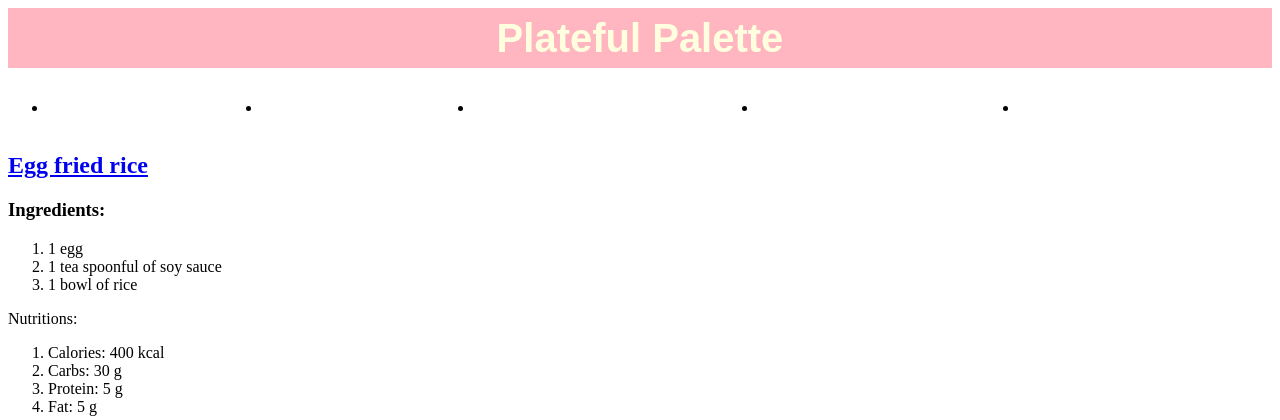
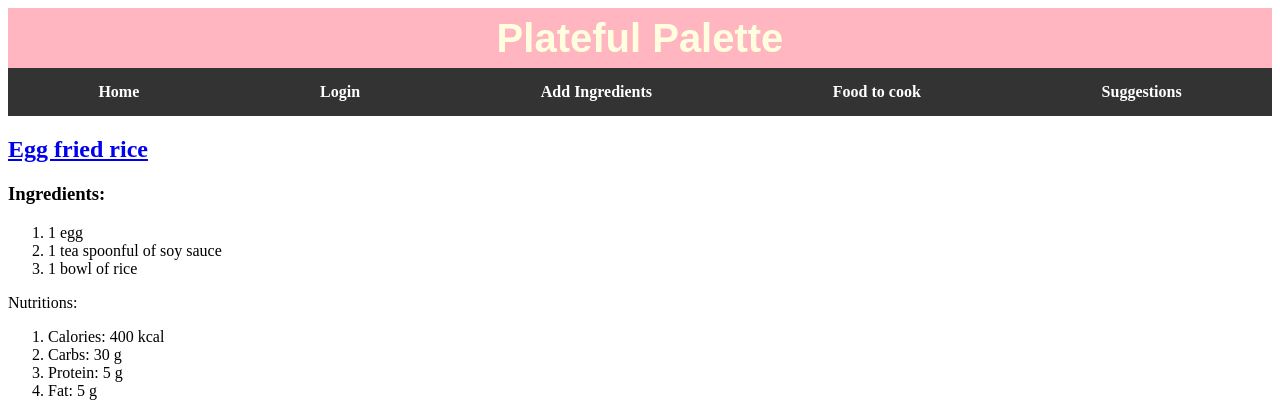
Before and after one commit to The0nlyJuan/plateful_palette, a Python web app: template template/food.html in a window 1280 px wide. Shown: the top 420 px of the page. Run offline with Jinja, Linux system fonts and the light colour scheme; the template is opened without the code that fills it, so the values that code supplies are empty; some web fonts are replaced.

Commit message:
minor change

```diff
--- a/template/all.css
+++ b/template/all.css
@@ -18,6 +18,14 @@
     color: lightyellow; /* Dark green color for contrast */
     font-weight: bold; /* Bold text */
   }
+
+  /* Reset list styles and margin/padding for consistency */
+  .intro-list {
+    margin: 0;
+    padding: 0;
+    list-style-type: none;
+    background-color: #333; /* Dark background for better visibility */
+}
 
 /* Horizontal layout of the navigation links */
 nav ul {
--- a/template/food.html
+++ b/template/food.html
@@ -14,7 +14,7 @@
         <span class="icon-text">Plateful    Palette</span>
     </div>
     <nav>
-        <ul>
+        <ul class="intro-list">
             <li><a href="home.html">Home</a></li>
             <li><a href="login.html">Login</a></li>
             <li><a href="ingredient.html">Add Ingredients</a></li>
--- a/template/home.html
+++ b/template/home.html
@@ -14,7 +14,7 @@
         <span class="icon-text">Plateful    Palette</span>
     </div>
     <nav>
-        <ul>
+        <ul class="intro-list">
             <li><a href="home.html">Home</a></li>
             <li><a href="login.html">Login</a></li>
             <li><a href="ingredient.html">Add Ingredients</a></li>
--- a/template/ingredient.html
+++ b/template/ingredient.html
@@ -14,7 +14,7 @@
         <span class="icon-text">Plateful    Palette</span>
     </div>
     <nav>
-        <ul>
+        <ul class="intro-list">
             <li><a href="home.html">Home</a></li>
             <li><a href="login.html">Login</a></li>
             <li><a href="ingredient.html">Add Ingredients</a></li>
--- a/template/login.html
+++ b/template/login.html
@@ -14,7 +14,7 @@
         <span class="icon-text">Plateful    Palette</span>
     </div>
     <nav>
-        <ul>
+        <ul class="intro-list">
             <li><a href="home.html">Home</a></li>
             <li><a href="login.html">Login</a></li>
             <li><a href="ingredient.html">Add Ingredients</a></li>
--- a/template/recipe.html
+++ b/template/recipe.html
@@ -14,7 +14,7 @@
         <span class="icon-text">Plateful    Palette</span>
     </div>
     <nav>
-        <ul>
+        <ul class="intro-list">
             <li><a href="home.html">Home</a></li>
             <li><a href="login.html">Login</a></li>
             <li><a href="ingredient.html">Add Ingredients</a></li>
--- a/template/suggestion.html
+++ b/template/suggestion.html
@@ -14,7 +14,7 @@
         <span class="icon-text">Plateful    Palette</span>
     </div>
     <nav>
-        <ul>
+        <ul class="intro-list">
             <li><a href="home.html">Home</a></li>
             <li><a href="login.html">Login</a></li>
             <li><a href="ingredient.html">Add Ingredients</a></li>
```
